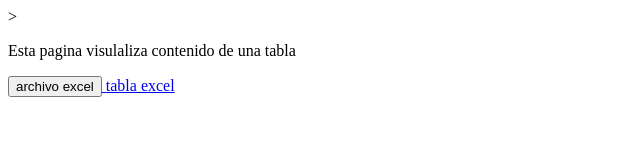
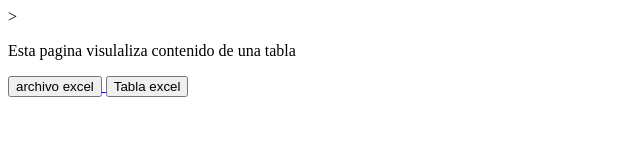
Before and after one commit to silvestreo/tapasytapones, a plain HTML site: page index.html in a window 1280 px wide. Shown: the whole page, without its empty margins (0-640 px from the left). Drawn offline with Linux system fonts and the light colour scheme.

Commit message:
Add files via upload

```diff
--- a/index.html
+++ b/index.html
@@ -5,6 +5,6 @@
     <body>
         <p>Esta pagina visulaliza contenido de una tabla</p>
        <a href="https://drive.google.com/file/d/1duQR4YLeNUfMZUhC4YnYbJLSkdhndChT/view?usp=sharing "><button>archivo excel</button> </a>
-        <a href="https://drive.google.com/drive/folders/1ozlLP-Er0PWELyJxyvIwwapIoKiOE2sN?usp=sharing">tabla excel</a>
+        <a href="https://drive.google.com/drive/folders/1ozlLP-Er0PWELyJxyvIwwapIoKiOE2sN?usp=sharing"><button>Tabla excel</button></a>
     </body>
 </html>
```
